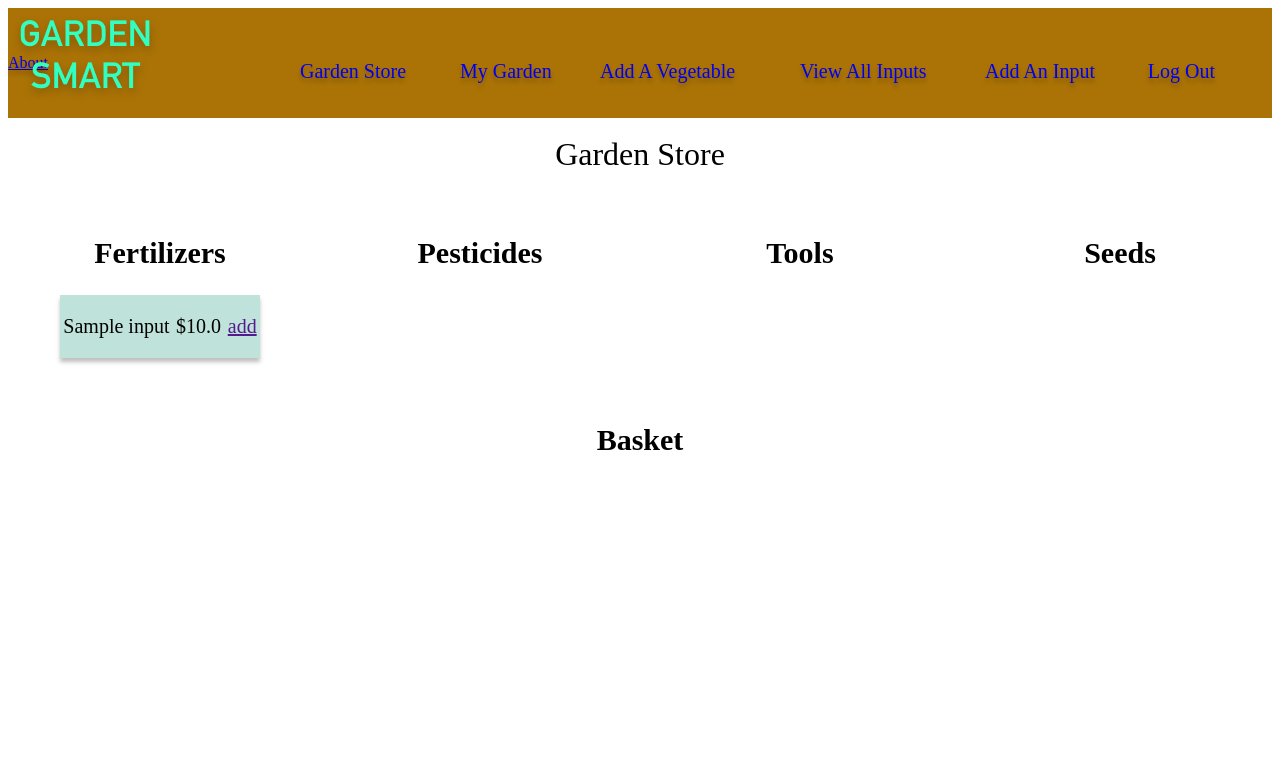
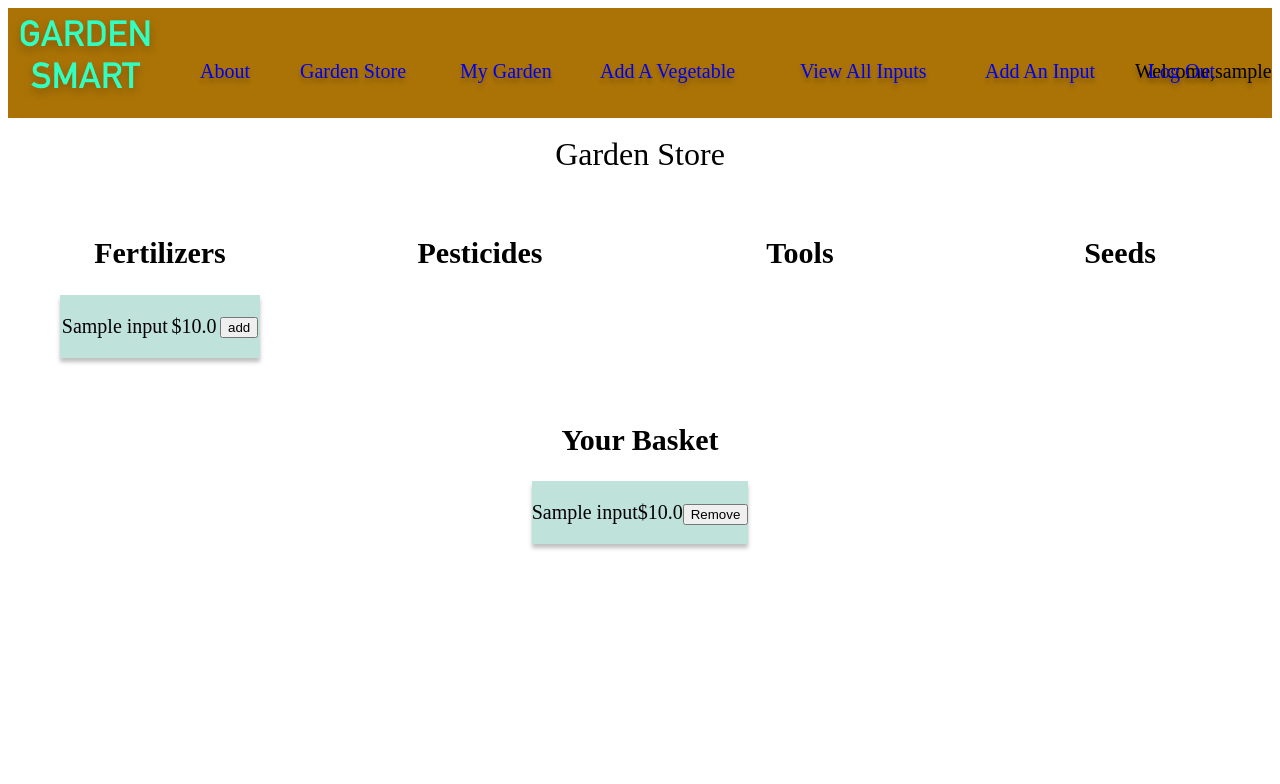
Before and after one commit to YaroslavSnigur/Garden-Smart, a Django app: page /garden_store/ in a window 1280 px wide. Shown: the top 784 px of the page. Run offline with Django 4.2, Linux system fonts and the light colour scheme; a user stored in the database is signed in; tables that the repository leaves empty hold one stand-in row (values such as "Sample post").

Commit message:
store basket

```diff
--- a/gardensmart/main_app/models.py
+++ b/gardensmart/main_app/models.py
@@ -20,10 +20,6 @@ STAGES = (
     ("H", "Harvest-Ready"),
 )
 
-class Profile(models.Model):
-    name = models.CharField(max_length = 50)
-    user = models.OneToOneField(User, on_delete=models.CASCADE)
-    expenses = models.FloatField("Amount Spent ($)", default = 0.0)
 
 
 class Input(models.Model):
@@ -45,6 +41,11 @@ class Input(models.Model):
 
     #add get absolute url later
 
+class Profile(models.Model):
+    name = models.CharField(max_length = 50)
+    user = models.OneToOneField(User, on_delete=models.CASCADE)
+    expenses = models.FloatField("Amount Spent ($)", default = 0.0)
+    inputs = models.ManyToManyField(Input, blank=True)
 
 class Veg(models.Model):
     name = models.CharField(max_length = 50)
--- a/gardensmart/main_app/static/css/style.css
+++ b/gardensmart/main_app/static/css/style.css
@@ -22,7 +22,6 @@ h1 {
   font-size: 32px;
   line-height: 30px;
 }
-
 
 /* NAVIGATION BAR */
 
@@ -50,7 +49,6 @@ h1 {
   transform: scaleX(1);
 }
 
-
 .navbar-fixed {
   height: 110px;
   display: flex;
@@ -68,7 +66,6 @@ h1 {
   height: 55px;
   filter: drop-shadow(0px 4px 4px rgba(0, 0, 0, 0.25));
 }
-
 
 .nav-about {
   margin-left: 80px;
@@ -139,6 +136,17 @@ h1 {
   position: absolute;
   top: 60px;
   left: 985px;
+}
+
+.username {
+  text-decoration: none;
+  font-size: 20px;
+  font-family: "DIN Alternate";
+  font-style: normal;
+  font-weight: 500;
+  position: absolute;
+  top: 60px;
+  left: 1135px;
 }
 
 .log-out,
@@ -296,7 +304,7 @@ h1 {
 /*===========STYLING FOR ADDING FORM ============*/
 
 .add-form {
-  background-color: #D9D9D9;
+  background-color: #d9d9d9;
   width: 40%;
   height: 40%;
   text-align: center;
@@ -307,7 +315,7 @@ h1 {
   padding-left: 30px;
 }
 
-input[type=text],
+input[type="text"],
 select {
   width: 100%;
   padding: 12px 20px;
@@ -318,7 +326,7 @@ select {
   box-sizing: border-box;
 }
 
-input[type=submit] {
+input[type="submit"] {
   width: 50%;
   background-color: #ffffff;
   color: black;
@@ -330,7 +338,7 @@ input[type=submit] {
   text-transform: uppercase;
 }
 
-input[type=number] {
+input[type="number"] {
   width: 100%;
   padding: 12px 20px;
   margin: 8px 0;
@@ -340,7 +348,7 @@ input[type=number] {
   box-sizing: border-box;
 }
 
-input[type=submit]:hover {
+input[type="submit"]:hover {
   background-color: rgba(171, 115, 6, 1);
 }
 
@@ -369,13 +377,13 @@ input[type=submit]:hover {
   display: flex;
   flex-direction: row;
   text-decoration: none;
-  background-color: #BFE2DA;
+  background-color: #bfe2da;
   width: 150px;
   justify-content: space-between;
   padding: 0 5px;
   margin: 5px 0;
   color: black;
-  box-shadow: 2px 2px rgb(205, 205, 208)
+  box-shadow: 2px 2px rgb(205, 205, 208);
 }
 
 .cost-data-input-container {
--- a/gardensmart/main_app/templates/base.html
+++ b/gardensmart/main_app/templates/base.html
@@ -11,9 +11,10 @@
   <body>
     <header class="navbar-fixed">
       <nav>
-
-        <a href="/" class="brand-logo"><img src="{% static 'images/logo.png' %}" /></a>
-        <a href="{% url 'about' %}" class="nav-item">About</a>
+        <a href="/" class="brand-logo"
+          ><img src="{% static 'images/logo.png' %}"
+        /></a>
+        <a href="{% url 'about' %}" class="nav-about">About</a>
         {% if user.is_authenticated %}
         <a href="{% url 'garden_store' %}" class="nav-store">Garden Store</a>
         <a href="{% url 'index' %}" class="nav-index">My Garden</a>
@@ -24,6 +25,7 @@
         <a href="{% url 'inputs_create' %}" class="nav-inputs-add"
           >Add An Input</a
         >
+        <div class="username">Welcome,{{ user.username }}</div>
         <a href="{% url 'logout' %}" class="log-out">Log Out</a> {% else %}
         <a href="{% url 'login' %}" class="log-in">Log In</a>
         <a href="{% url 'signup' %}" class="sign-up">Sign Up</a> {% endif %}
--- a/gardensmart/main_app/templates/main_app/garden_store.html
+++ b/gardensmart/main_app/templates/main_app/garden_store.html
@@ -10,7 +10,10 @@
         <div class="input-card">
             <p>{{ input.name }}
             <p>${{ input.cost }}</p>
-            <a href="" class="add-btn">add</a>
+            <form action="{% url 'assoc_input' input.id %}" method="post">
+                {% csrf_token %}
+                <button type="submit" class="add-btn">add</button>
+            </form>
         </div>
     {% endif %}
     {% endfor %}
@@ -24,8 +27,6 @@
         <p>${{ input.cost }}</p>
         <a href="" class="add-btn">add</a>
     </div>
-
-
     {% endif %}
     {% endfor %}
   </div>
@@ -57,6 +58,16 @@
 </div>
 
 <div class="basket">
-    <h2> Basket </h2>
+    <h2> Your Basket </h2>
+    {% for input in inputs_user %}
+    <div class="input-card">
+        <p>{{ input.name }}
+        <p>${{ input.cost }}</p>
+    <form action="{% url 'unassoc_input' input.id %}" method="post">
+        {% csrf_token %}
+        <button type="submit" class="add-btn">Remove</button>
+    </form>
+    </div>
+    {% endfor %}
 </div>
 {% endblock %}
--- a/gardensmart/main_app/urls.py
+++ b/gardensmart/main_app/urls.py
@@ -15,5 +15,15 @@ urlpatterns= [
     path('garden_store/', views.garden_store, name='garden_store'),
     path('veggies/create/', views.veggies_create, name='veg_create'),
     path('veggies/add/', views.veggies_add, name='veg_add'),
+    path('garden_store/<int:input_id>/assoc_input/', views.assoc_input, name='assoc_input'),
+    path('garden_store/<int:input_id>/unassoc_input/', views.unassoc_input, name='unassoc_input'),
+
+
+
+
+
+
+
+
 
 ]
--- a/gardensmart/main_app/views.py
+++ b/gardensmart/main_app/views.py
@@ -1,6 +1,6 @@
 from django.shortcuts import render, redirect
 from django.http import HttpResponse
-from .models import Veg, Input, Profile, STAGES
+from .models import Veg, Input, Profile, STAGES, User
 from django.views.generic.edit import CreateView, DeleteView, UpdateView
 from django.views.generic import ListView, DetailView
 from django.contrib.auth.decorators import login_required
@@ -111,6 +111,7 @@ class InputDetail(DetailView):
 class InputCreate(CreateView):
   model = Input
   fields = '__all__'
+  success_url = '/inputs/'
 
 class InputUpdate(UpdateView):
   model = Input
@@ -131,6 +132,19 @@ def veg_detail(request, veg_id):
     return render(request, 'veggies/detail.html', { 'veg': veg })
 
 def garden_store(request):
+  inputs_user = Input.objects.all().filter(user=request.user)
   inputs = Input.objects.all()
   veggies = Veg.objects.all()
-  return render(request, 'main_app/garden_store.html', { 'veggies': veggies, 'inputs': inputs })
+  return render(request, 'main_app/garden_store.html', { 'veggies': veggies, 'inputs': inputs, 'inputs_user': inputs_user })
+
+
+def assoc_input(request, input_id):
+  userid = request.user.id
+  Profile.objects.get(user_id=userid).inputs.add(input_id)
+  return redirect('garden_store')
+
+
+def unassoc_input(request, user_id, input_id):
+  userid = request.user
+  Input.objects.get(id=input_id).user.remove(userid)
+  return redirect('garden_store', userid)
```
Also changed, not shown: gardensmart/main_app/migrations/0011_alter_input_category.py (added), gardensmart/main_app/migrations/0012_remove_veg_user_profile_inputs.py (added), gardensmart/main_app/migrations/0013_remove_input_user_veg_user.py (added), gardensmart/main_app/migrations/0014_input_user.py (added).
